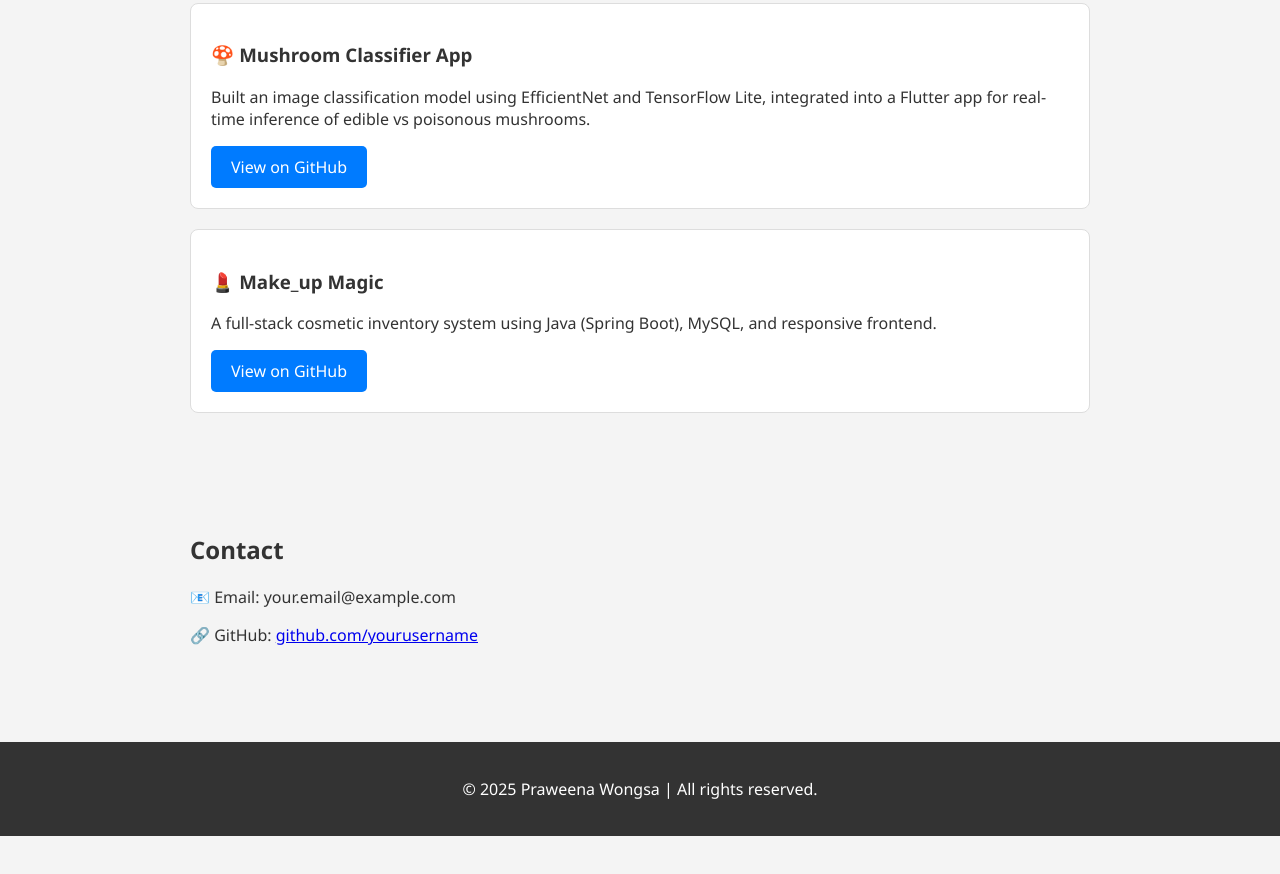
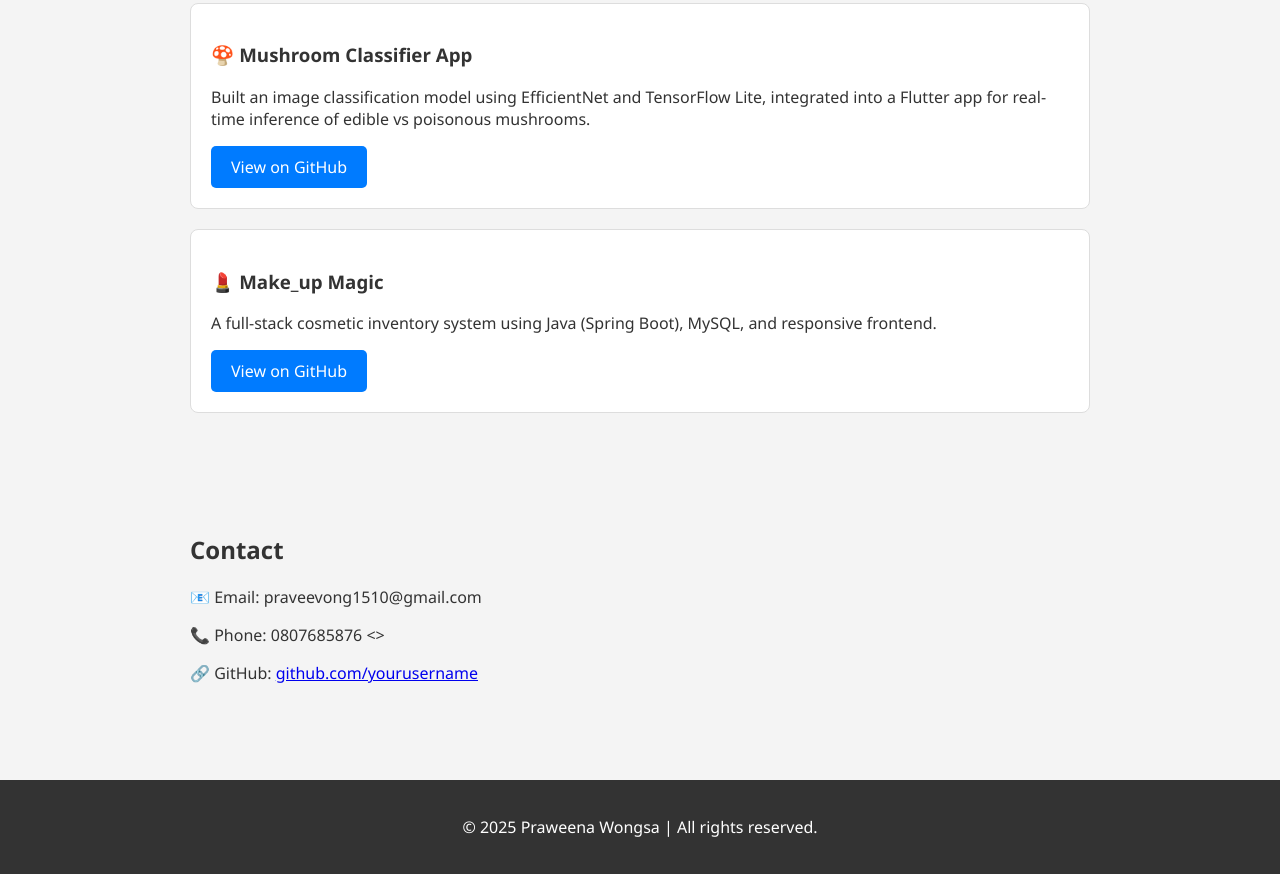
Before and after one commit to praweena-w/praweena-w.github.io, a plain HTML site: page index.html in a window 1280 px wide. Shown: the part 549-1423 px from the top of the page. Before the commit the page ends 1385 px from the top, so only its background shows below. Drawn offline with Linux system fonts and the light colour scheme.

Commit message:
Update index.html

```diff
--- a/index.html
+++ b/index.html
@@ -92,7 +92,8 @@
 
   <section id="contact">
     <h2>Contact</h2>
-    <p>📧 Email: your.email@example.com</p>
+    <p>📧 Email: praveevong1510@gmail.com </p>
+    <p>📞 Phone: 0807685876 <>
     <p>🔗 GitHub: <a href="https://github.com/yourusername" target="_blank">github.com/yourusername</a></p>
   </section>
 
```
